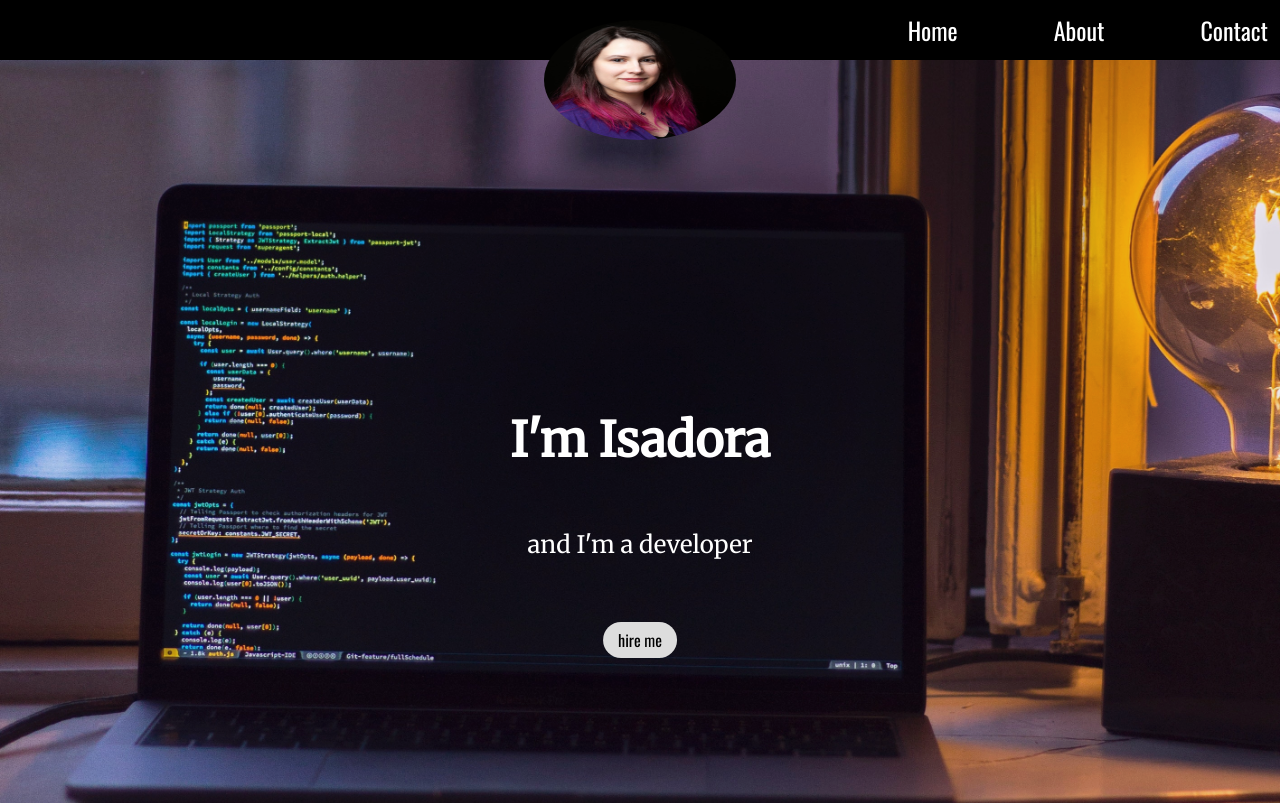
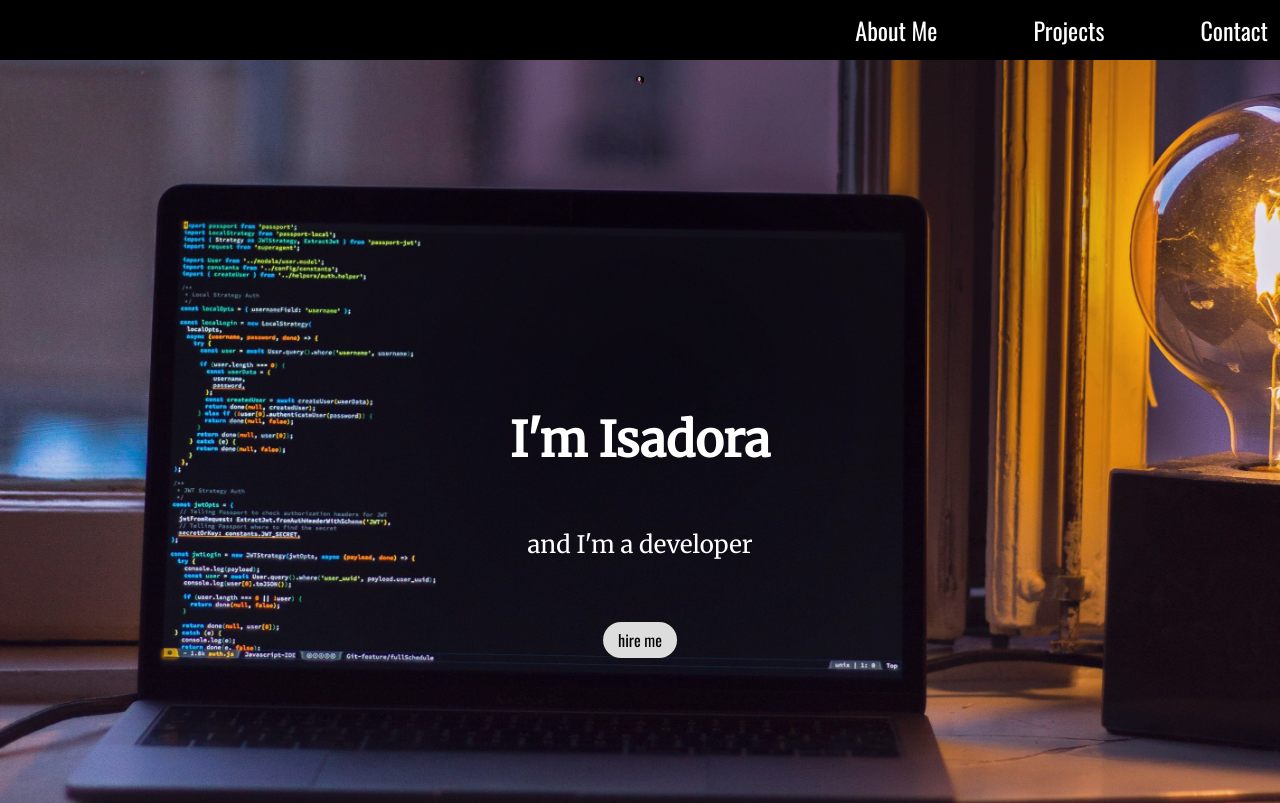
Before and after one commit to IzzyElwyn/izzyelwyn.github.io, a plain HTML site: page index.html in a window 1280 px wide. Shown: the top 803 px of the page. Drawn offline with nearby package versions, Linux system fonts and the light colour scheme.

Commit message:
holy crap the number of commits on this thing is ridiculous

```diff
--- a/index.html
+++ b/index.html
@@ -14,12 +14,11 @@
 <body class="container">
   <header id="header">
     <ul>
-      <li>Home</li>
       <li>
         <a href="#About">
-          About</a>
-
+          About Me</a>
       </li>
+      <li>Projects</li>
       <li>Contact</li>
     </ul>
 
--- a/style.css
+++ b/style.css
@@ -94,8 +94,8 @@ body {
   border-radius: 50%;
   display: inline-block;
   position: absolute;
-  width: 15%;
-  height: 15%;
+  width: .5em;
+  height: .5em;
   z-index: 100;
   transform: translate(-50%, -50%);
   border: none;
```
